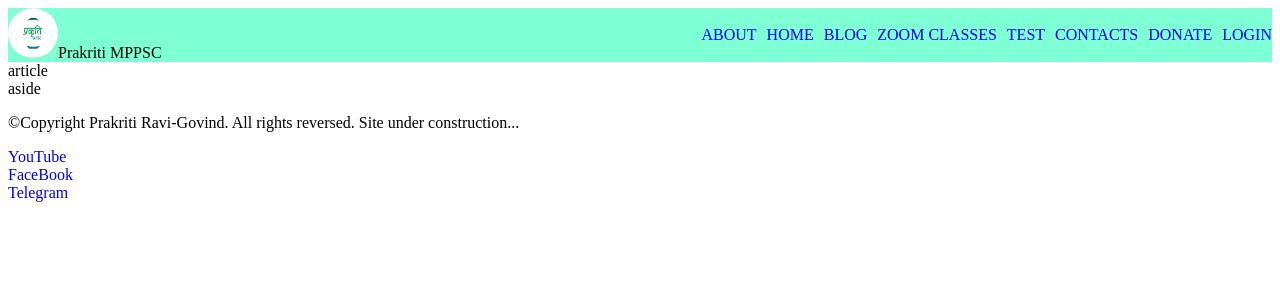
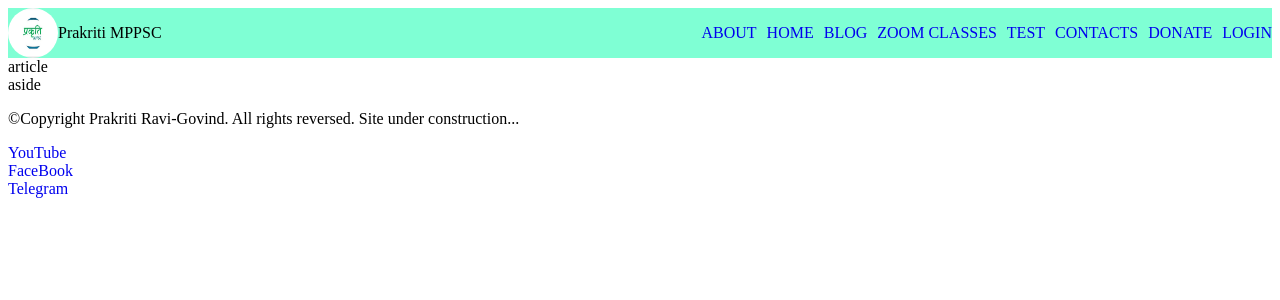
Before and after one commit to govindbisen/Prakriti, a React (Vite) app: page / in a window 1280 px wide. Shown: the top 300 px of the page. Built offline with nearby package versions, Linux system fonts and the light colour scheme; the HTML template or start-up script is replaced by a standard one.

Commit message:
logo aligned

```diff
--- a/index.html
+++ b/index.html
@@ -2,7 +2,7 @@
 <html lang="en">
   <head>
     <meta charset="UTF-8" />
-    <link rel="icon" type="jpeg" href="/client/src/assets/prakriti.jpeg" />
+    <link rel="icon" type="jpeg" href="/prakriti.jpeg" />
     <meta name="viewport" content="width=device-width, initial-scale=1.0" />
     <title>Prakriti MPPSC</title>
   </head>
--- a/src/App.css
+++ b/src/App.css
@@ -37,3 +37,7 @@ a {
   width: 50px;
   height: 50px;
 }
+
+.logo-head {
+  display: flex;
+}
--- a/src/App.jsx
+++ b/src/App.jsx
@@ -8,9 +8,9 @@ function App() {
   return (
     <>
       <nav>
-        <div>
+        <div className="logo-head">
           <img src={logo} className="logo" alt="LOGO" />
-          Prakriti MPPSC
+          <p> Prakriti MPPSC </p>
         </div>
         <div>
           <ul>
```
